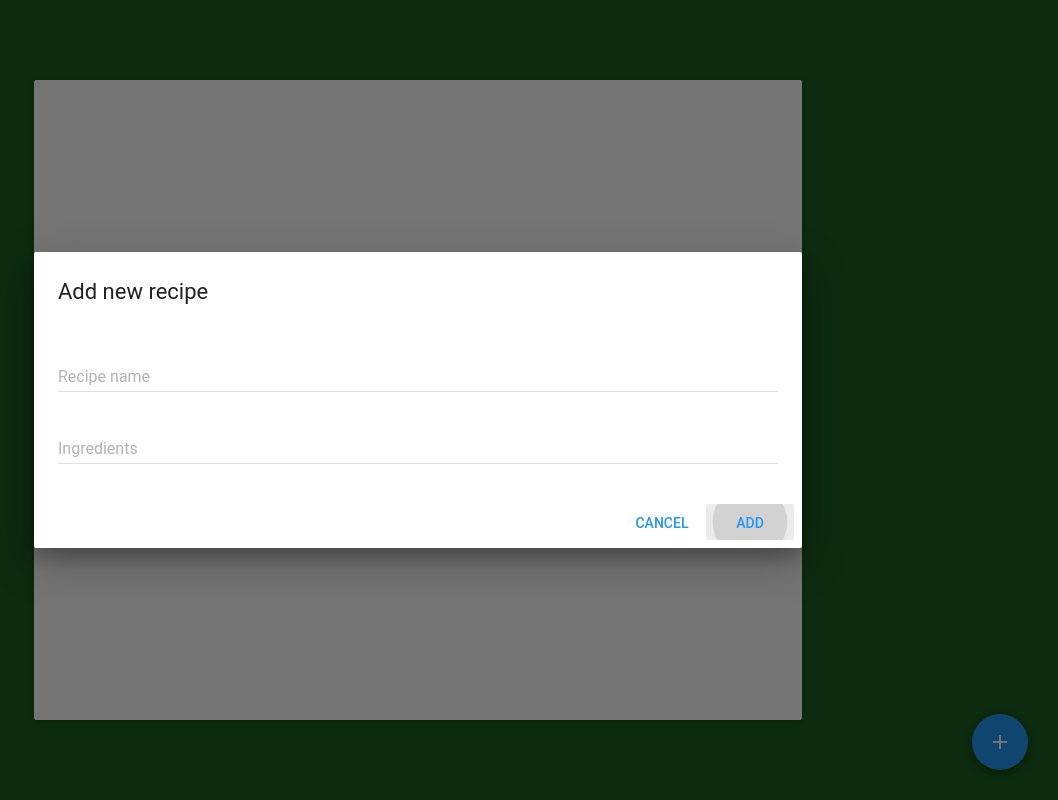
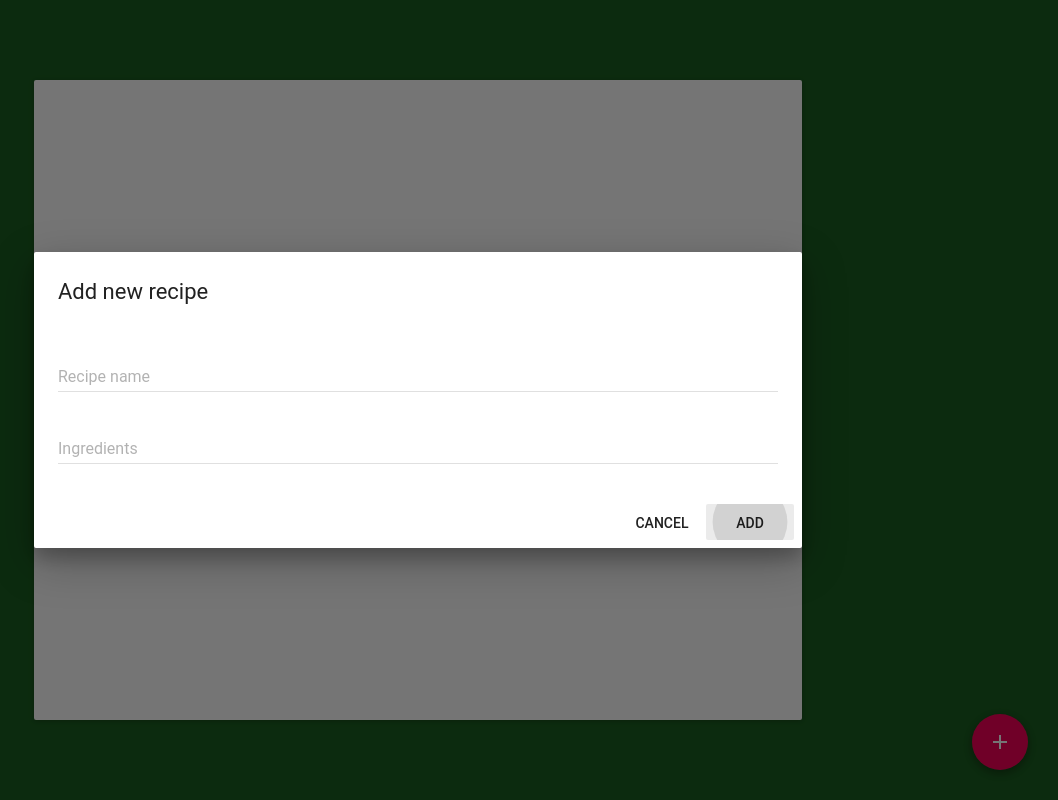
Before and after one commit to mkermani144/freecodecamp-projects, a React (Create React App) app in the folder recipe-box/: page / in a window 1280 px wide. Both pictures are taken after a click on the button 1222 px from the left and 742 px from the top of the page. Shown: the whole page, without its empty margins (222-1280 px from the left). Built offline with nearby package versions, Linux system fonts and the light colour scheme; what react-tap-event-plugin would draw is missing.

Commit message:
Update theme colors

```diff
--- a/recipe-box/src/App.js
+++ b/recipe-box/src/App.js
@@ -1,12 +1,20 @@
 import React, { Component } from 'react';
 import MuiThemeProvider from 'material-ui/styles/MuiThemeProvider';
+import getMuiTheme from 'material-ui/styles/getMuiTheme';
+import RecipeBoxContainer from './RecipeBoxContainer';
+import { green500, pinkA400 } from 'material-ui/styles/colors';
 import './App.css';
-import RecipeBoxContainer from './RecipeBoxContainer';
 
 class App extends Component {
   render() {
+    const muiTheme = getMuiTheme({
+      palette: {
+        primary1Color: green500,
+        accent1Color: pinkA400
+      }
+    });
     return (
-      <MuiThemeProvider>
+      <MuiThemeProvider muiTheme={muiTheme}>
         <RecipeBoxContainer />
       </MuiThemeProvider>
     );
--- a/recipe-box/src/RecipeBox.js
+++ b/recipe-box/src/RecipeBox.js
@@ -16,27 +16,16 @@ class RecipeBox extends Component {
     };
   }
   render() {
-    const blueStyle = {
-      color: blue500,
-      borderColor: blue500
-    };
     const dialogActions = [
-      <FlatButton
-        label="Cancel"
-        style={blueStyle}
-      />,
-      <FlatButton
-        label="Add"
-        style={blueStyle}
-        keyboardFocused={true}
-      />,
+      <FlatButton label="Cancel" />,
+      <FlatButton label="Add" keyboardFocused={true} />,
     ];
     return (
       <div className="recipebox" style={{backgroundColor: green900}}>
         <Paper className="box">
 
         </Paper>
-        <FloatingActionButton className="fab" backgroundColor={blue500}
+        <FloatingActionButton className="fab" secondary={true} backgroundColor={blue500}
           onClick={() => this.setState({ dialogOpen: true })}>
           <ContentAdd />
         </FloatingActionButton>
@@ -49,15 +38,11 @@ class RecipeBox extends Component {
             floatingLabelText="Recipe name"
             hintText="Spaghetti"
             fullWidth={true}
-            underlineFocusStyle={blueStyle}
-            floatingLabelFocusStyle={blueStyle}
           />
           <TextField
             floatingLabelText="Ingredients"
             hintText="Noodles,Tomato Sauce,(Optional) Meatballs"
             fullWidth={true}
-            underlineFocusStyle={blueStyle}
-            floatingLabelFocusStyle={blueStyle}
           />
         </Dialog>
       </div>
```
